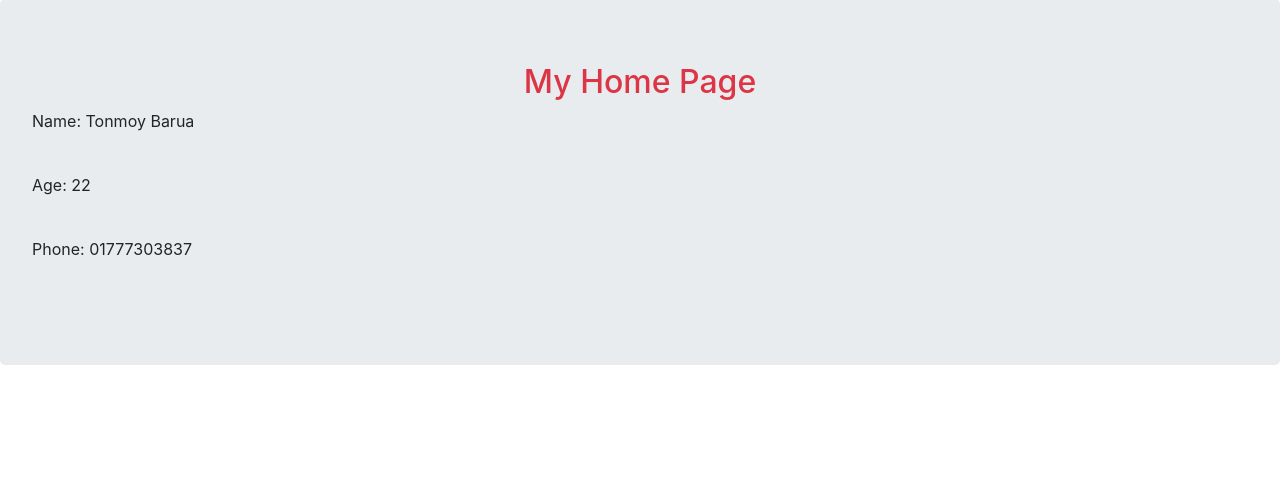
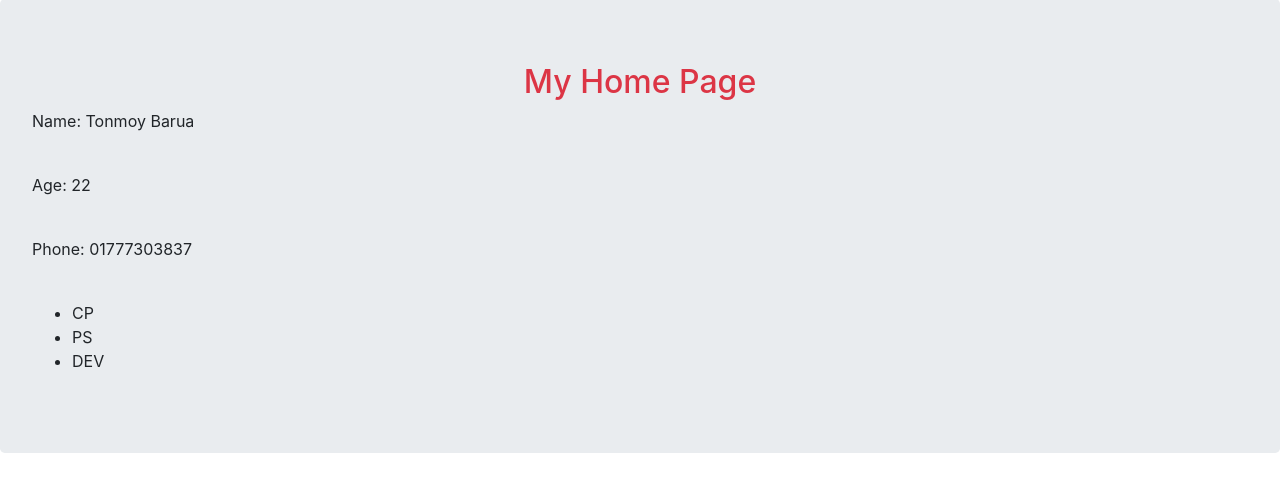
Before and after one commit to Tonmoyhridhaan/Django-Learn, a Django app: page / in a window 1280 px wide. Shown: the part 273-765 px from the top of the page. Run offline with Django 3.2, Linux system fonts and the light colour scheme; some libraries are stand-ins or nearby versions.

Commit message:
data accessed from a list through for loop

```diff
--- a/protfolio/protfolio/views.py
+++ b/protfolio/protfolio/views.py
@@ -6,6 +6,7 @@ def home(request):
         'name' : 'Tonmoy Barua',
         'age' : 22,
         'phone' : '01777303837',
+        'skills' : ['CP','PS','DEV']
     }
     return render(request,'index.html',text)
 
--- a/protfolio/templates/index.html
+++ b/protfolio/templates/index.html
@@ -10,5 +10,10 @@
     <p>Name: {{name}}</p><br>
     <p>Age: {{age}} </p><br>
     <p>Phone: {{phone}}</p><br>
+    <ul class='list'>
+      {% for s in skills %}
+        <li class='list-item'>{{s}}</li>
+      {% endfor %}
+    </ul>
   </div>
 {%endblock%}
```
